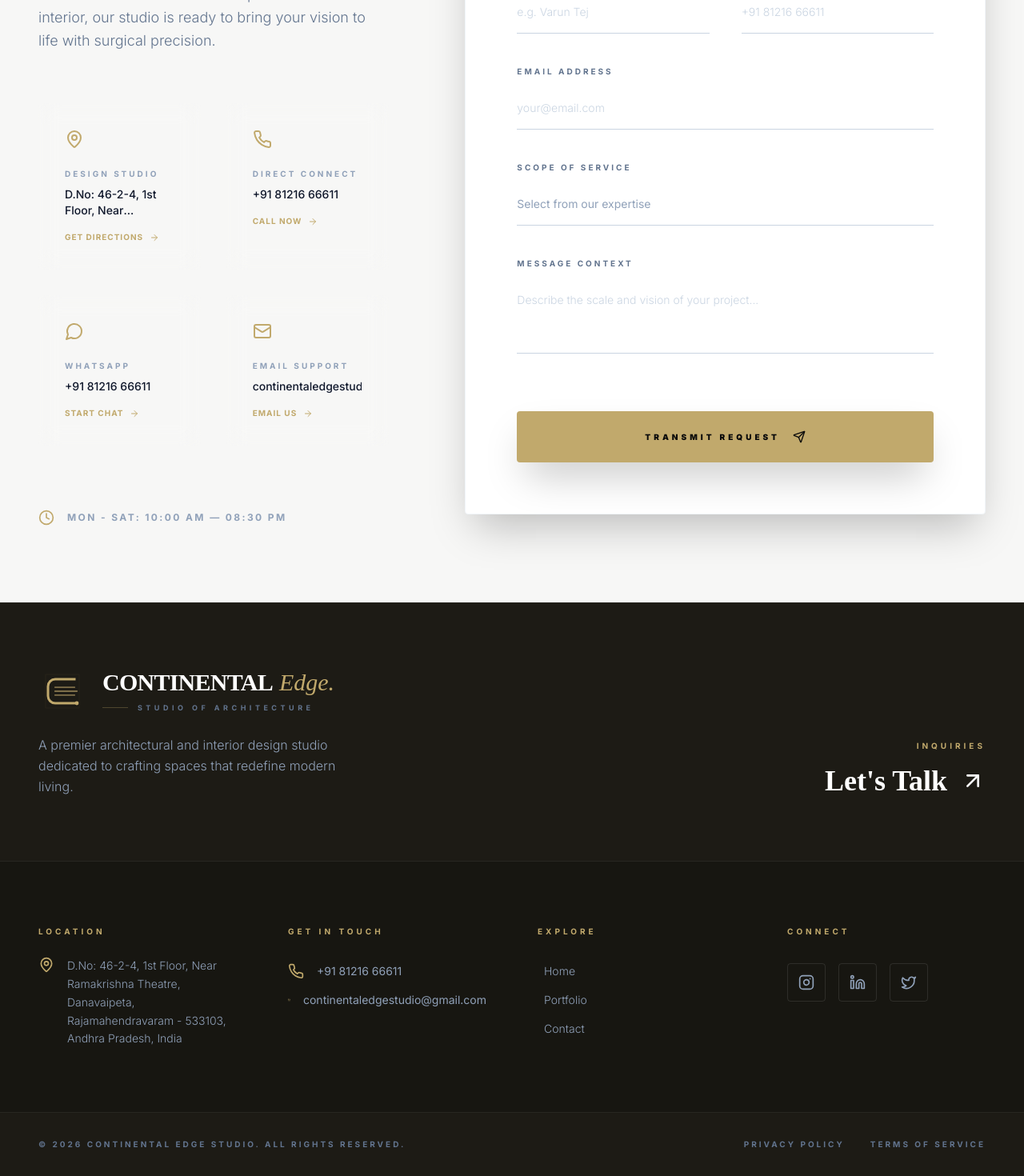
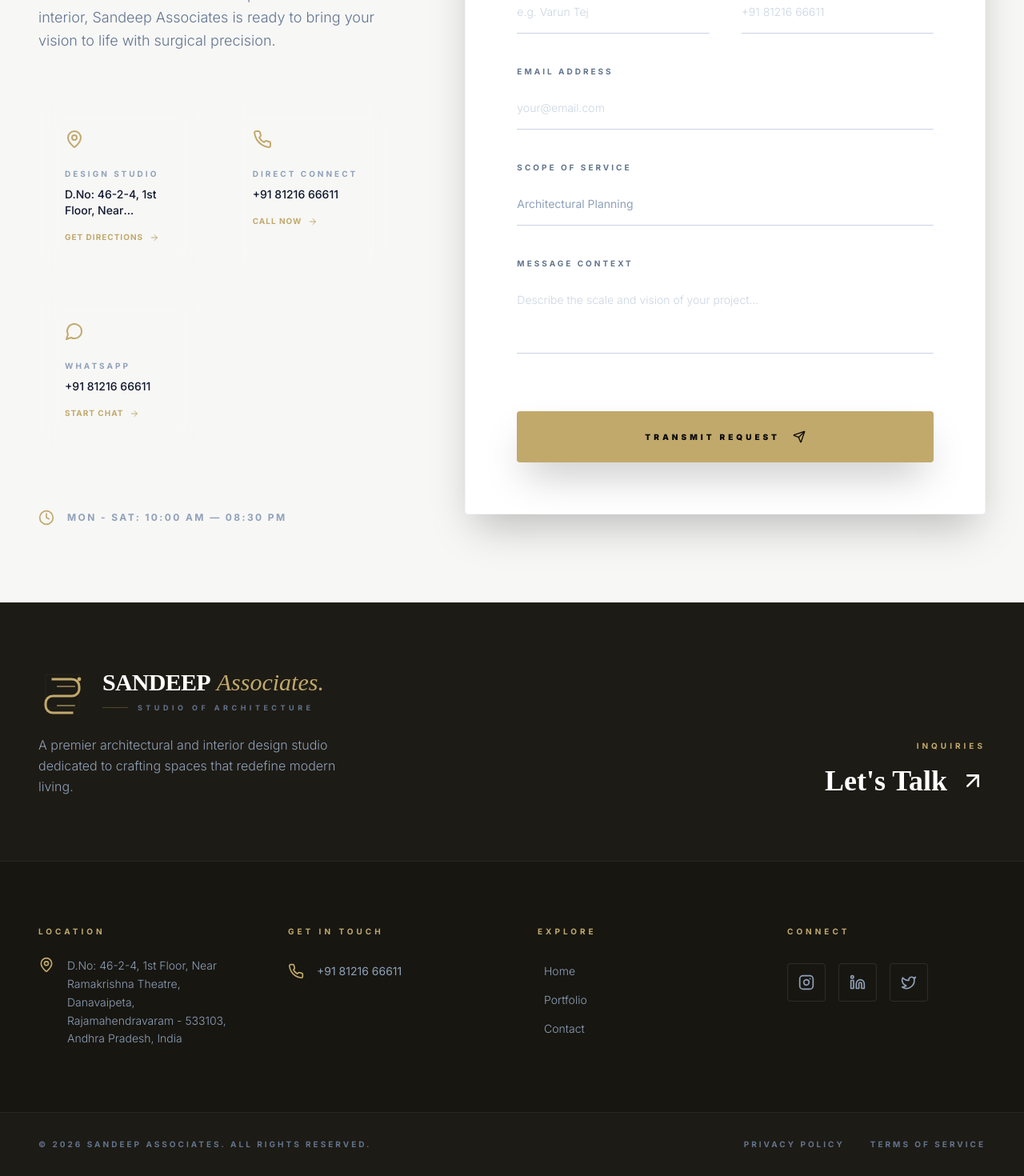
Before and after one commit to varuntejreddy03/ContinentalEdge, a React (Vite) app: page /contact in a window 1280 px wide. Shown: the part 407-1877 px from the top of the page at 80% size. Built offline with nearby package versions, Linux system fonts and the light colour scheme.

Commit message:
chore: rename to Sandeep Associates, remove gmail, and fix mobile scrolling

```diff
--- a/index.html
+++ b/index.html
@@ -6,21 +6,21 @@
     <meta name="viewport" content="width=device-width, initial-scale=1.0" />
 
     <!-- Primary Meta Tags -->
-    <title>Continental Edge | Studio of Architecture</title>
-    <meta name="title" content="Continental Edge | Studio of Architecture" />
+    <title>Sandeep Associates | Studio of Architecture</title>
+    <meta name="title" content="Sandeep Associates | Studio of Architecture" />
     <meta name="description" content="A curated selection of the most prestigious architectural and interior projects in Rajahmundry. Defining the Future Cityscape." />
 
     <!-- Open Graph / Facebook -->
     <meta property="og:type" content="website" />
-    <meta property="og:url" content="https://continentaledge.com/" />
-    <meta property="og:title" content="Continental Edge | Studio of Architecture" />
+    <meta property="og:url" content="https://sandeepassociates.com/" />
+    <meta property="og:title" content="Sandeep Associates | Studio of Architecture" />
     <meta property="og:description" content="A curated selection of the most prestigious architectural and interior projects in Rajahmundry. Defining the Future Cityscape." />
     <meta property="og:image" content="/images/hiwaga-hero.jpg" />
 
     <!-- Twitter -->
     <meta property="twitter:card" content="summary_large_image" />
-    <meta property="twitter:url" content="https://continentaledge.com/" />
-    <meta property="twitter:title" content="Continental Edge | Studio of Architecture" />
+    <meta property="twitter:url" content="https://sandeepassociates.com/" />
+    <meta property="twitter:title" content="Sandeep Associates | Studio of Architecture" />
     <meta property="twitter:description" content="A curated selection of the most prestigious architectural and interior projects in Rajahmundry. Defining the Future Cityscape." />
     <meta property="twitter:image" content="/images/hiwaga-hero.jpg" />
 
--- a/src/components/Brand/Logo.tsx
+++ b/src/components/Brand/Logo.tsx
@@ -20,12 +20,12 @@ const Logo: FC<LogoProps> = ({ className = "", size = 48 }) => {
           {/* Structural Frame */}
           <rect x="15" y="15" width="70" height="70" stroke="currentColor" strokeWidth="1" className="text-primary/10" />
 
-          {/* The "C" & "E" Abstract Fusion */}
+          {/* The "S" & "A" Abstract Fusion */}
           <motion.path
             initial={{ pathLength: 0, opacity: 0 }}
             animate={{ pathLength: 1, opacity: 1 }}
             transition={{ duration: 1.2, ease: [0.16, 1, 0.3, 1] }}
-            d="M75 25H35C26.7157 25 20 31.7157 20 40V60C20 68.2843 26.7157 75 35 75H75"
+            d="M30 25H70C78.2843 25 85 31.7157 85 40V45C85 53.2843 78.2843 60 70 60H30C21.7157 60 15 66.7157 15 75V80C15 88.2843 21.7157 95 30 95H70"
             stroke="currentColor"
             strokeWidth="5"
             strokeLinecap="square"
@@ -36,19 +36,19 @@ const Logo: FC<LogoProps> = ({ className = "", size = 48 }) => {
             initial={{ scaleX: 0 }}
             animate={{ scaleX: 1 }}
             transition={{ delay: 0.8, duration: 0.8 }}
-            d="M35 42H75M35 50H80M35 58H75"
+            d="M40 40H75M25 60H60M40 80H75"
             stroke="currentColor"
             strokeWidth="3"
             strokeLinecap="square"
             className="text-primary/60 origin-left"
           />
 
-          {/* Accent Dot - The "Edge" */}
+          {/* Accent Dot - The "Edge" -> now "Associates" */}
           <motion.circle
             initial={{ scale: 0 }}
             animate={{ scale: 1 }}
             transition={{ delay: 1.5, type: "spring" }}
-            cx="80" cy="75" r="4"
+            cx="85" cy="25" r="4"
             fill="currentColor"
             className="text-primary"
           />
@@ -58,10 +58,10 @@ const Logo: FC<LogoProps> = ({ className = "", size = 48 }) => {
       <div className="flex flex-col">
         <div className="flex items-baseline gap-2">
           <span className="text-2xl md:text-3xl font-serif font-bold tracking-tight uppercase dark:text-white leading-none">
-            Continental
+            Sandeep
           </span>
           <span className="text-2xl md:text-3xl font-serif italic font-extralight text-primary leading-none">
-            Edge.
+            Associates.
           </span>
         </div>
         <div className="mt-2.5 flex items-center gap-3">
--- a/src/components/Layout/Footer.tsx
+++ b/src/components/Layout/Footer.tsx
@@ -1,10 +1,11 @@
 import { motion } from 'framer-motion';
-import { Instagram, Mail, Phone, MapPin, ArrowUpRight, Linkedin, Twitter } from 'lucide-react';
-import { Link } from 'react-router-dom';
+import { Instagram, Phone, MapPin, ArrowUpRight, Linkedin, Twitter } from 'lucide-react';
+import { Link, useNavigate } from 'react-router-dom';
 import Logo from '../Brand/Logo';
 
 const Footer = () => {
   const currentYear = new Date().getFullYear();
+  const navigate = useNavigate();
 
   const footerLinks = [
     { name: 'Home', path: '/' },
@@ -13,7 +14,7 @@ const Footer = () => {
   ];
 
   const socialLinks = [
-    { icon: <Instagram className="w-5 h-5" />, href: 'https://instagram.com/continentaledge_', name: 'Instagram' },
+    { icon: <Instagram className="w-5 h-5" />, href: 'https://instagram.com/sandeepassociates', name: 'Instagram' },
     { icon: <Linkedin className="w-5 h-5" />, href: '#', name: 'LinkedIn' },
     { icon: <Twitter className="w-5 h-5" />, href: '#', name: 'Twitter' }
   ];
@@ -38,10 +39,13 @@ const Footer = () => {
 
             <div className="flex flex-col items-start md:items-end space-y-4">
               <p className="text-[10px] uppercase tracking-[0.4em] text-primary font-bold">Inquiries</p>
-              <a href="mailto:continentaledgestudio@gmail.com" className="text-3xl md:text-4xl font-serif font-bold hover:text-primary transition-colors flex items-center gap-4 group">
+              <button
+                onClick={() => navigate('/contact')}
+                className="text-3xl md:text-4xl font-serif font-bold hover:text-primary transition-colors flex items-center gap-4 group text-left"
+              >
                 Let's Talk
                 <ArrowUpRight className="w-8 h-8 group-hover:translate-x-1 group-hover:-translate-y-1 transition-transform" />
-              </a>
+              </button>
             </div>
           </motion.div>
         </div>
@@ -73,10 +77,7 @@ const Footer = () => {
                 <Phone className="w-5 h-5 text-primary group-hover:scale-110 transition-transform" />
                 <span className="text-sm">+91 81216 66611</span>
               </a>
-              <a href="mailto:continentaledgestudio@gmail.com" className="flex items-center gap-4 text-slate-400 hover:text-white transition-colors group">
-                <Mail className="w-5 h-5 text-primary group-hover:scale-110 transition-transform" />
-                <span className="text-sm">continentaledgestudio@gmail.com</span>
-              </a>
+              {/* Removed Email Support */}
             </div>
           </div>
 
@@ -120,7 +121,7 @@ const Footer = () => {
       <div className="py-8 border-t border-white/5 bg-studio-dark">
         <div className="max-w-7xl mx-auto px-6 lg:px-12 flex flex-col md:flex-row justify-between items-center gap-6">
           <p className="text-[10px] uppercase tracking-[0.3em] text-slate-500 font-bold">
-            &copy; {currentYear} Continental Edge Studio. All Rights Reserved.
+            &copy; {currentYear} Sandeep Associates. All Rights Reserved.
           </p>
           <div className="flex gap-8">
             <a href="#" className="text-[10px] uppercase tracking-[0.3em] text-slate-500 hover:text-white transition-colors font-bold">Privacy Policy</a>
--- a/src/components/Layout/Navbar.tsx
+++ b/src/components/Layout/Navbar.tsx
@@ -117,7 +117,7 @@ const Navbar = () => {
             </div>
 
             <div className="absolute bottom-10 left-10">
-              <p className="text-[10px] uppercase tracking-[0.4em] text-slate-500 font-bold">Continental Edge Studio</p>
+              <p className="text-[10px] uppercase tracking-[0.4em] text-slate-500 font-bold">Sandeep Associates</p>
             </div>
           </motion.div>
         )}
--- a/src/pages/ContactPage.tsx
+++ b/src/pages/ContactPage.tsx
@@ -1,6 +1,6 @@
 import { useState } from 'react';
 import { motion } from 'framer-motion';
-import { Send, MapPin, Phone, Mail, ArrowRight, MessageCircle, Clock, ArrowLeft } from 'lucide-react';
+import { Send, MapPin, Phone, ArrowRight, MessageCircle, Clock, ArrowLeft } from 'lucide-react';
 
 const ContactPage = () => {
   const [submitted, setSubmitted] = useState(false);
@@ -14,7 +14,7 @@ const ContactPage = () => {
     initial: { opacity: 0, y: 30 },
     whileInView: { opacity: 1, y: 0 },
     viewport: { once: true },
-    transition: { duration: 0.8, ease: [0.21, 0.47, 0.32, 0.98] as const }
+    transition: { duration: 0.8, ease: [0.21, 0.47, 0.32, 0.98] as [number, number, number, number] }
   };
 
   const contactData = [
@@ -38,13 +38,6 @@ const ContactPage = () => {
       content: "+91 81216 66611",
       action: "Start Chat",
       href: "https://wa.me/918121666611"
-    },
-    {
-      icon: <Mail className="text-primary w-6 h-6" />,
-      title: "Email Support",
-      content: "continentaledgestudio@gmail.com",
-      action: "Email Us",
-      href: "mailto:continentaledgestudio@gmail.com"
     }
   ];
 
@@ -78,7 +71,7 @@ const ContactPage = () => {
                 Let's Build the <br className="hidden md:block" /> <span className="text-stroke italic text-white/90">Impossible.</span>
               </h1>
               <p className="text-base md:text-lg text-slate-500 dark:text-slate-400 max-w-md font-light leading-relaxed">
-                Whether it's a structural masterpiece or a refined interior, our studio is ready to bring your vision to life with surgical precision.
+                Whether it's a structural masterpiece or a refined interior, Sandeep Associates is ready to bring your vision to life with surgical precision.
               </p>
             </div>
 
@@ -112,7 +105,7 @@ const ContactPage = () => {
 
           {/* Right Column: Form */}
           <motion.div
-            initial={{ opacity: 0, x: window.innerWidth < 1024 ? 0 : 50, y: window.innerWidth < 1024 ? 30 : 0 }}
+            initial={{ opacity: 0, x: typeof window !== 'undefined' && window.innerWidth < 1024 ? 0 : 50, y: typeof window !== 'undefined' && window.innerWidth < 1024 ? 30 : 0 }}
             animate={{ opacity: 1, x: 0, y: 0 }}
             transition={{ duration: 1, delay: 0.3 }}
             className="lg:col-span-12 xl:col-span-7"
@@ -168,7 +161,7 @@ const ContactPage = () => {
                     <div className="flex flex-col gap-3 group md:col-span-2">
                       <label className="text-[10px] uppercase tracking-[0.3em] text-slate-500 font-bold group-focus-within:text-primary transition-colors">Scope of service</label>
                       <select required className="w-full bg-transparent border-0 border-b border-slate-300 dark:border-white/10 focus:ring-0 focus:border-primary px-0 py-4 text-sm text-slate-400 dark:text-white transition-all cursor-pointer appearance-none">
-                        <option disabled selected value="" className="bg-surfaceLight dark:bg-studio-dark text-slate-900 dark:text-white">Select from our expertise</option>
+                        <option disabled value="" className="bg-surfaceLight dark:bg-studio-dark text-slate-900 dark:text-white">Select from our expertise</option>
                         <option value="residential" className="bg-surfaceLight dark:bg-studio-dark text-slate-900 dark:text-white">Architectural Planning</option>
                         <option value="commercial" className="bg-surfaceLight dark:bg-studio-dark text-slate-900 dark:text-white">Interior Curation</option>
                         <option value="interior" className="bg-surfaceLight dark:bg-studio-dark text-slate-900 dark:text-white">Turnkey Execution</option>
--- a/src/pages/HomePage.tsx
+++ b/src/pages/HomePage.tsx
@@ -209,7 +209,7 @@ const HomePage = () => {
         <div className="animate-marquee hover:pause whitespace-nowrap flex items-center gap-32">
           {[1, 2, 3, 4].map((group) => (
             <div key={group} className="flex items-center gap-32">
-              <span className="text-3xl md:text-5xl font-serif font-black text-white/5 tracking-tighter uppercase italic">Continental Edge Studio</span>
+              <span className="text-3xl md:text-5xl font-serif font-black text-white/5 tracking-tighter uppercase italic">Sandeep Associates</span>
               <div className="flex items-center gap-4">
                 <span className="text-[10px] font-black uppercase tracking-[0.5em] text-primary">Est 2024</span>
                 <div className="w-1.5 h-1.5 bg-primary/20 rounded-full"></div>
@@ -226,8 +226,8 @@ const HomePage = () => {
         <div className="max-w-7xl mx-auto px-6 lg:px-12">
           <div className="flex flex-col md:flex-row md:items-end justify-between mb-24 gap-8">
             <div className="space-y-4">
-              <span className="text-primary font-bold tracking-[0.4em] uppercase text-[10px]">What we do</span>
-              <h2 className="text-3xl md:text-4xl font-serif font-black">Crafting the Impossible.</h2>
+              <span className="text-primary font-bold tracking-[0.4em] uppercase text-[10px]">Expertise</span>
+              <h2 className="text-3xl md:text-4xl font-serif font-black">Crafting Excellence.</h2>
             </div>
             <p className="text-slate-400 max-w-sm font-light leading-relaxed border-l border-primary/30 pl-8">
               A holistic approach to architecture, interior curation, and master planning, executed with surgical precision.
@@ -261,7 +261,7 @@ const HomePage = () => {
               <motion.div
                 key={i}
                 variants={fadeIn}
-                className="p-16 bg-studio-dark transition-all duration-700 group relative overflow-hidden min-h-[500px] flex flex-col justify-end touch-none"
+                className="p-12 md:p-16 bg-studio-dark transition-all duration-700 group relative overflow-hidden min-h-[450px] md:min-h-[500px] flex flex-col justify-end"
               >
                 <div className="absolute inset-0 opacity-20 lg:opacity-0 group-hover:opacity-40 transition-all duration-1000 scale-110 group-hover:scale-100 grayscale md:grayscale group-hover:grayscale-0">
                   <img src={service.img} className="w-full h-full object-cover" alt="" />
@@ -269,13 +269,13 @@ const HomePage = () => {
                 </div>
 
                 <div className="relative z-10 pointer-events-none">
-                  <div className="mb-10 text-primary group-hover:scale-110 transition-transform duration-700 transform-gpu">{service.icon}</div>
-                  <h3 className="text-2xl font-bold mb-4 tracking-tight group-hover:text-primary transition-colors">{service.title}</h3>
-                  <p className="text-slate-400 font-light leading-relaxed mb-8 text-base group-hover:text-white transition-colors">{service.desc}</p>
+                  <div className="mb-6 md:mb-10 text-primary group-hover:scale-110 transition-transform duration-700 transform-gpu">{service.icon}</div>
+                  <h3 className="text-xl md:text-2xl font-bold mb-3 md:mb-4 tracking-tight group-hover:text-primary transition-colors">{service.title}</h3>
+                  <p className="text-slate-400 font-light leading-relaxed mb-6 md:mb-8 text-sm md:text-base group-hover:text-white transition-colors">{service.desc}</p>
 
-                  <ul className="space-y-3 opacity-0 group-hover:opacity-100 transition-all duration-700 translate-y-4 group-hover:translate-y-0">
+                  <ul className="space-y-2 md:space-y-3 opacity-100 lg:opacity-0 group-hover:opacity-100 transition-all duration-700 translate-y-0 lg:translate-y-4 group-hover:translate-y-0">
                     {service.details.map((d, idx) => (
-                      <li key={idx} className="flex items-center gap-3 text-[10px] uppercase tracking-widest text-primary font-bold">
+                      <li key={idx} className="flex items-center gap-2 md:gap-3 text-[9px] md:text-[10px] uppercase tracking-widest text-primary font-bold">
                         <span className="w-1 h-1 bg-primary rounded-full"></span>
                         {d}
                       </li>
@@ -283,8 +283,8 @@ const HomePage = () => {
                   </ul>
                 </div>
 
-                <div className="absolute top-0 right-0 p-8 opacity-5 group-hover:opacity-20 transition-all duration-700">
-                  <span className="text-7xl font-serif">0{i + 1}</span>
+                <div className="absolute top-0 right-0 p-6 md:p-8 opacity-5 group-hover:opacity-20 transition-all duration-700">
+                  <span className="text-5xl md:text-7xl font-serif">0{i + 1}</span>
                 </div>
                 <div className="absolute bottom-0 left-0 w-0 h-1 bg-primary group-hover:w-full transition-all duration-700"></div>
               </motion.div>
```
Also changed, not shown: 1 other file (tests, documents, lock files or other folders).
